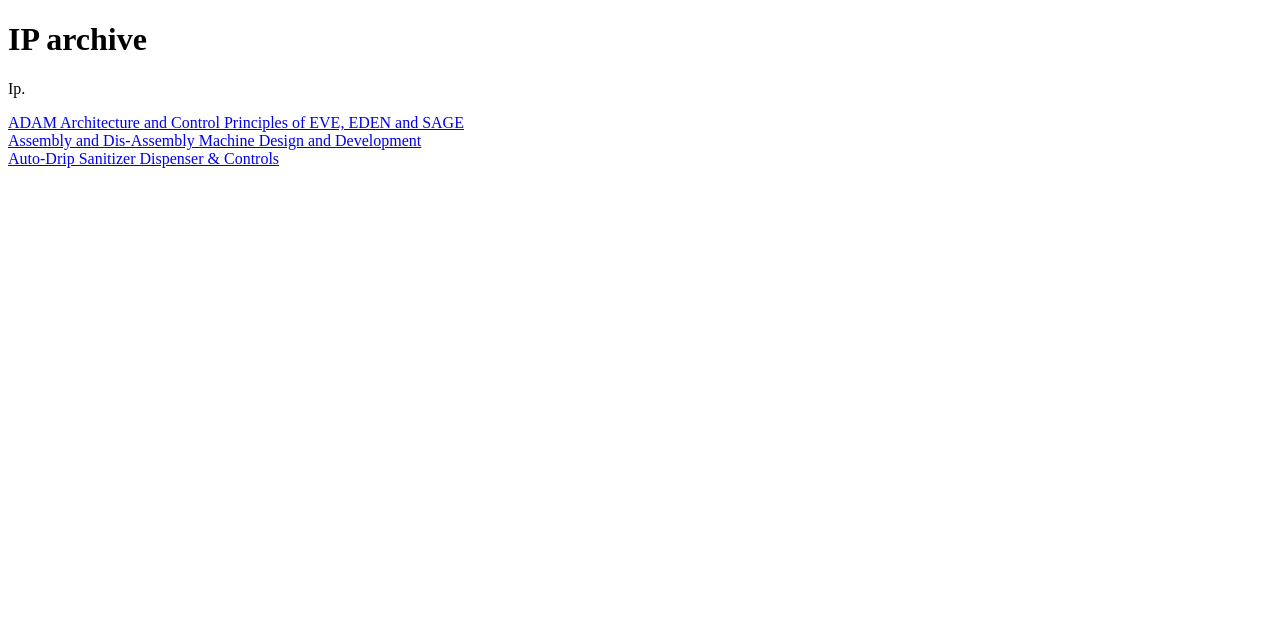
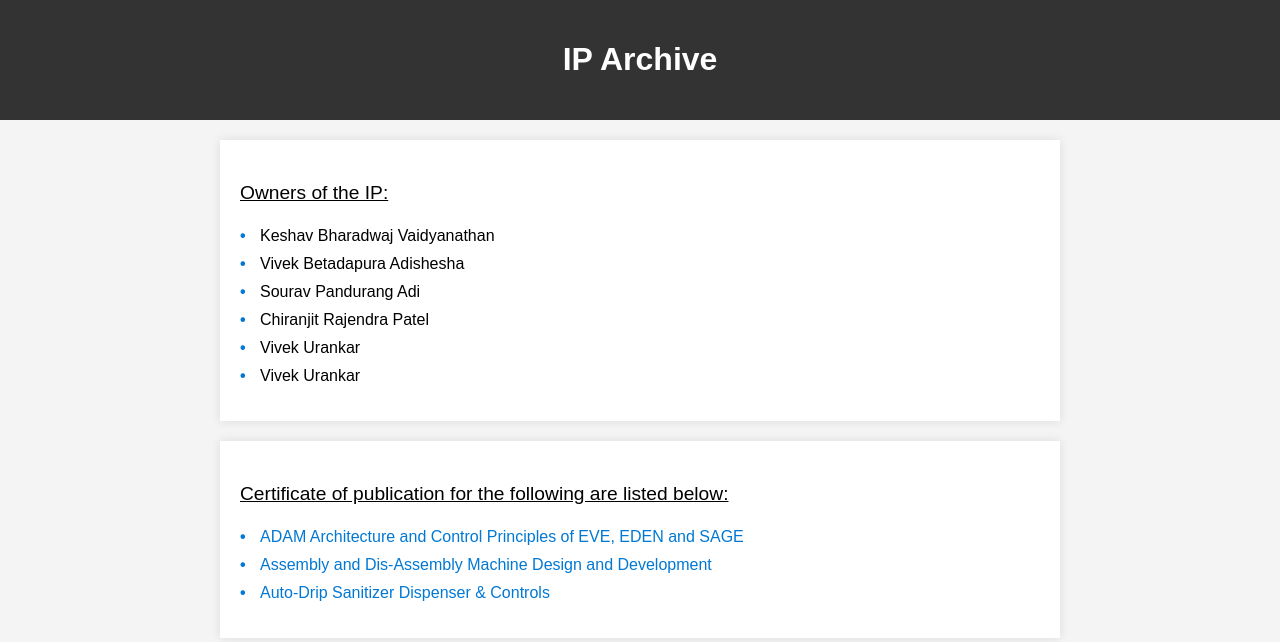
Before and after one commit to keshavbharadwaj/patents, a plain HTML site: page index.html in a window 1280 px wide. Drawn offline with Linux system fonts and the light colour scheme.

Commit message:
good looking

```diff
--- a/index.html
+++ b/index.html
@@ -3,15 +3,121 @@
 <head>
     <meta charset="UTF-8">
     <meta name="viewport" content="width=device-width, initial-scale=1.0">
-    <title>List of patents</title>
+    <title>Patents and Copyrights</title>
+    <style>
+        body {
+            font-family: Arial, sans-serif;
+            background-color: #f4f4f4;
+            margin: 0;
+            padding: 0;
+        }
+
+        header {
+            background-color: #333;
+            color: #fff;
+            padding: 20px;
+            text-align: center;
+        }
+
+        h1 {
+            font-size: 2rem;
+        }
+
+        .container {
+            max-width: 800px;
+            margin: 20px auto;
+            padding: 20px;
+            background-color: #fff;
+            box-shadow: 0 0 10px rgba(0, 0, 0, 0.1);
+        }
+
+        p {
+            font-size: 1.2rem;
+            line-height: 1.5;
+        }
+
+        /* Stylish hyperlinks */
+        a {
+            text-decoration: none;
+            color: #0078d4;
+            transition: color 0.3s;
+        }
+
+        a:hover {
+            color: #004eaa;
+        }
+
+        /* Style for visited links */
+        a:visited {
+            color: #6b1f84;
+        }
+
+        /* Style for links in a specific class */
+        .special-links a {
+            color: #ff5722;
+        }
+
+        .special-links a:hover {
+            color: #e64a19;
+        }
+
+        footer {
+            background-color: #333;
+            color: #fff;
+            text-align: center;
+            padding: 10px;
+        }
+
+	ul {
+            list-style: none;
+            padding-left: 0;
+        }
+
+        ul li {
+            padding-left: 20px;
+            margin-bottom: 10px;
+            position: relative;
+        }
+
+        ul li::before {
+            content: '\2022'; /* Bullet character */
+            color: #0078d4; /* Bullet color */
+            font-weight: bold;
+            position: absolute;
+            left: 0;
+        }
+
+        p {
+            font-size: 1.2rem;
+            line-height: 1.5;
+        }
+    </style>
 </head>
 <body>
-    <h1>IP archive</h1>
-    <p>Ip.</p>
-    <a href="scripts/adam_ip.html"> ADAM Architecture and Control Principles of EVE, EDEN and SAGE</a>
-    <br>
-    <a href="scripts/adam_design.html">Assembly and Dis-Assembly Machine Design and Development</a>
-    <br>
-    <a href="scripts/auto_drip_design.html">Auto-Drip Sanitizer Dispenser & Controls</a>
+    <header>
+        <h1>IP Archive</h1>
+    </header>
+
+     <div class="container">
+        <p><u>Owners of the IP:</u></p>
+        <ul>
+            <li>Keshav Bharadwaj Vaidyanathan</li>
+            <li>Vivek Betadapura Adishesha</li>
+            <li>Sourav Pandurang Adi</li>
+	    <li>Chiranjit Rajendra Patel</li>
+            <li>Vivek Urankar</li>
+	    <li>Vivek Urankar</li>
+
+        </ul>
+     </div>
+
+    <div class="container">
+        <p><u>Certificate of publication for the following are listed below:</u></p>
+        <ul>
+            <li><a href="scripts/adam_ip.html"> ADAM Architecture and Control Principles of EVE, EDEN and SAGE</a></li>
+            <li><a href="scripts/adam_design.html">Assembly and Dis-Assembly Machine Design and Development</a></li>
+            <li><a href="scripts/auto_drip_design.html">Auto-Drip Sanitizer Dispenser & Controls</a></li>
+        </ul>
+    </div>
 </body>
 </html>
```
Also changed, not shown: scripts/adam_design.html (+34 -4 lines), scripts/adam_ip.html (+34 -4 lines), scripts/auto_drip_design.html (+34 -4 lines).
